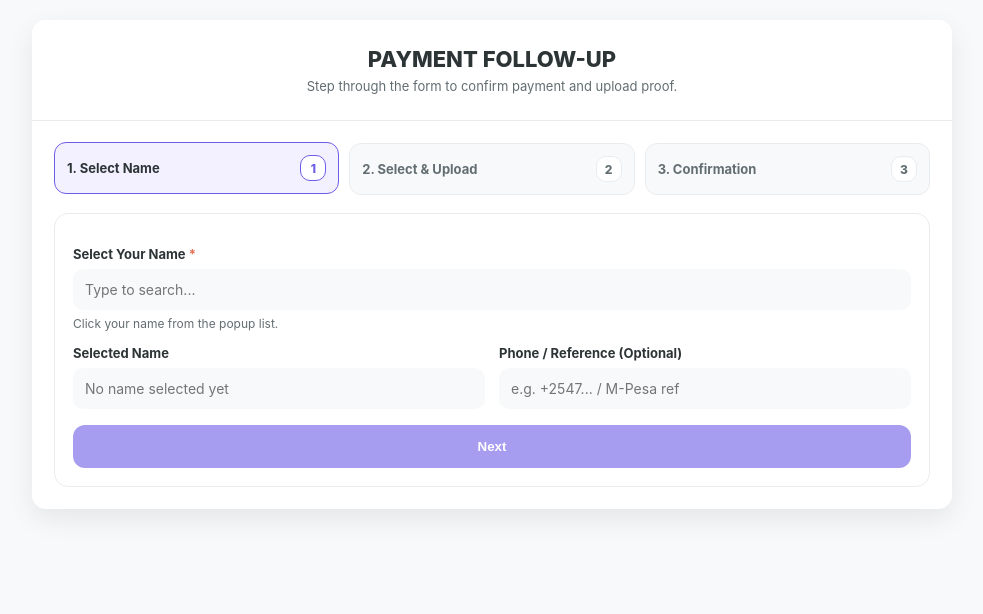
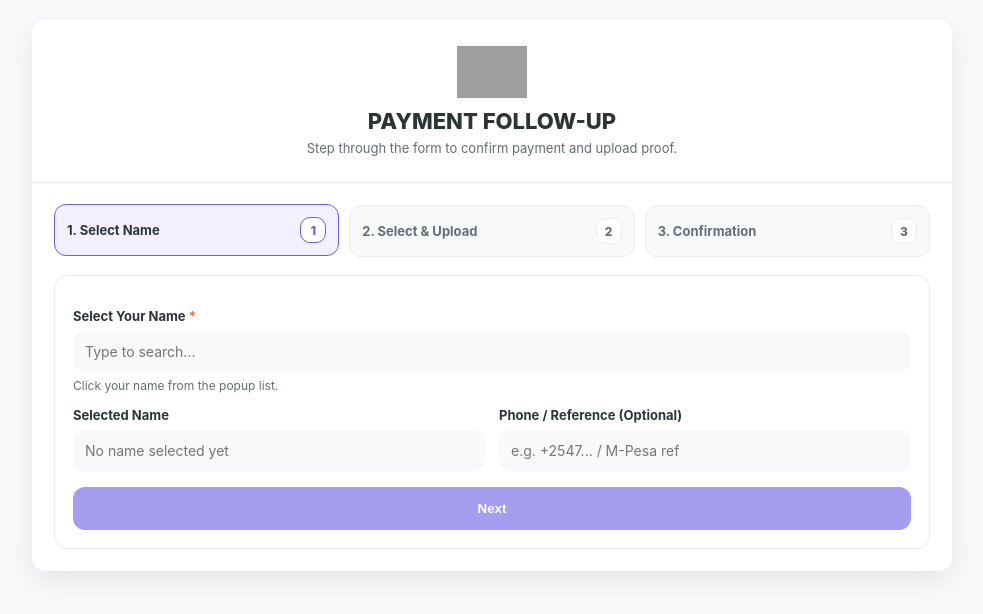
Before and after one commit to dcashlimited-cpu/index, a plain HTML site: page index.html in a window 1280 px wide. Shown: the whole page, without its empty margins (148-1131 px from the left). Drawn offline with Linux system fonts and the light colour scheme; grey boxes are pictures that could not be loaded.

Commit message:
Update index.html

```diff
--- a/index.html
+++ b/index.html
@@ -26,6 +26,17 @@
       padding:26px 18px;
       border-bottom:1px solid #e9ecef;
       background:#fff;
+    }
+    .logo{
+      display:flex;
+      justify-content:center;
+      align-items:center;
+      margin-bottom:10px;
+    }
+    .logo img{
+      height:52px;
+      width:auto;
+      display:block;
     }
     .header h1{font-size:22px;font-weight:800;margin-bottom:6px}
     .header p{font-size:13px;color:#636e72}
@@ -198,6 +209,7 @@
       border-radius:14px;
       padding:14px;
       background:#fff;
+      text-align:left;
     }
     .summary-row{
       display:flex;justify-content:space-between;gap:12px;
@@ -220,6 +232,9 @@
 <body>
   <div class="container">
     <div class="header">
+      <div class="logo">
+        <img src="https://dcash.africa/logo.svg" alt="DCash Logo" loading="lazy">
+      </div>
       <h1>PAYMENT FOLLOW-UP</h1>
       <p>Step through the form to confirm payment and upload proof.</p>
     </div>
@@ -346,7 +361,8 @@
   </div>
 
   <script>
-    // ✅ Webhook URL (same as you requested)
+    // ✅ IMPORTANT: remove spaces from webhook URL (spaces break fetch)
+    // Change this to your real n8n webhook path, e.g. /webhook/payment-upload
     const WEBHOOK_URL = "https://l3j2qk3a.rcsrv.net/webhook/payment upload";
 
     // ✅ Demo data (replace with your real subscriber list)
@@ -410,19 +426,16 @@
 
     // --- Helpers
     function setStep(step){
-      // badges
       [badge1,badge2,badge3].forEach(b=>b.classList.remove("active"));
       if(step===1) badge1.classList.add("active");
       if(step===2) badge2.classList.add("active");
       if(step===3) badge3.classList.add("active");
 
-      // pages
       [page1,page2,page3].forEach(p=>p.classList.remove("active"));
       if(step===1) page1.classList.add("active");
       if(step===2) page2.classList.add("active");
       if(step===3) page3.classList.add("active");
 
-      // errors
       p1Err.style.display="none";
       p2Err.style.display="none";
       p3Err.style.display="none";
@@ -466,15 +479,17 @@
       renderNameList(nameSearch.value);
       nameList.classList.add("show");
     });
+
     nameSearch.addEventListener("input", ()=>{
       renderNameList(nameSearch.value);
       nameList.classList.add("show");
       // require click selection
       toPage2.disabled = !(chosenPerson && selectedName.value === chosenPerson.name);
     });
+
     document.addEventListener("click", (e)=>{
       const picker = nameSearch.closest(".picker");
-      if(!picker.contains(e.target)) nameList.classList.remove("show");
+      if(picker && !picker.contains(e.target)) nameList.classList.remove("show");
     });
 
     function renderSubscriptions(subs){
@@ -575,7 +590,6 @@
           return;
         }
 
-        // Build confirmation summary
         summaryBox.innerHTML = `
           <div class="summary-row"><span>Name</span><span>${escapeHtml(clientName.value)}</span></div>
           <div class="summary-row"><span>Reference</span><span>${escapeHtml(clientRef.value || "—")}</span></div>
@@ -603,7 +617,6 @@
       refInput.value = "";
       toPage2.disabled = true;
 
-      // reset page2 form
       paymentForm.reset();
       subsContainer.innerHTML = "";
       amountShown.value = "";
```
